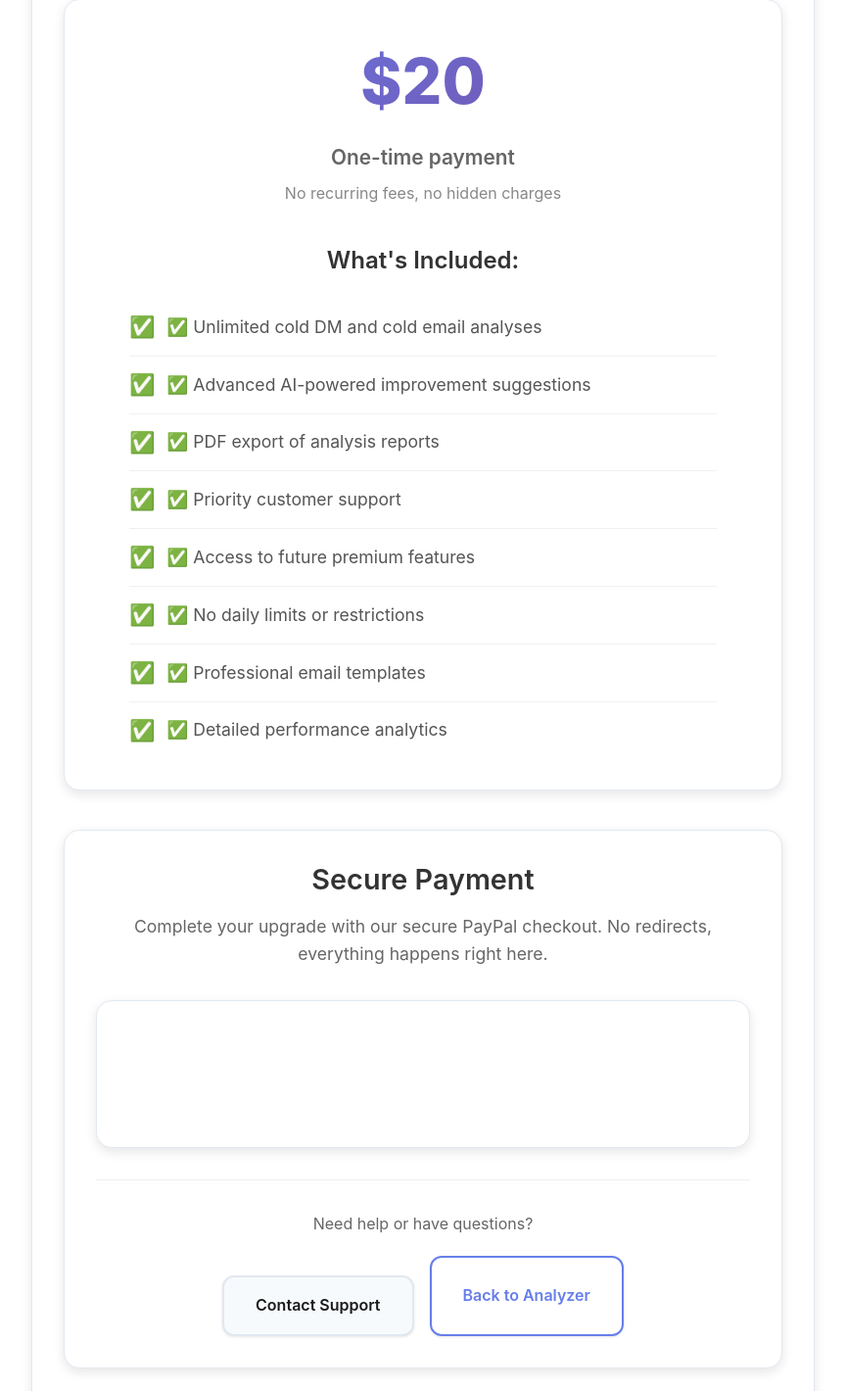
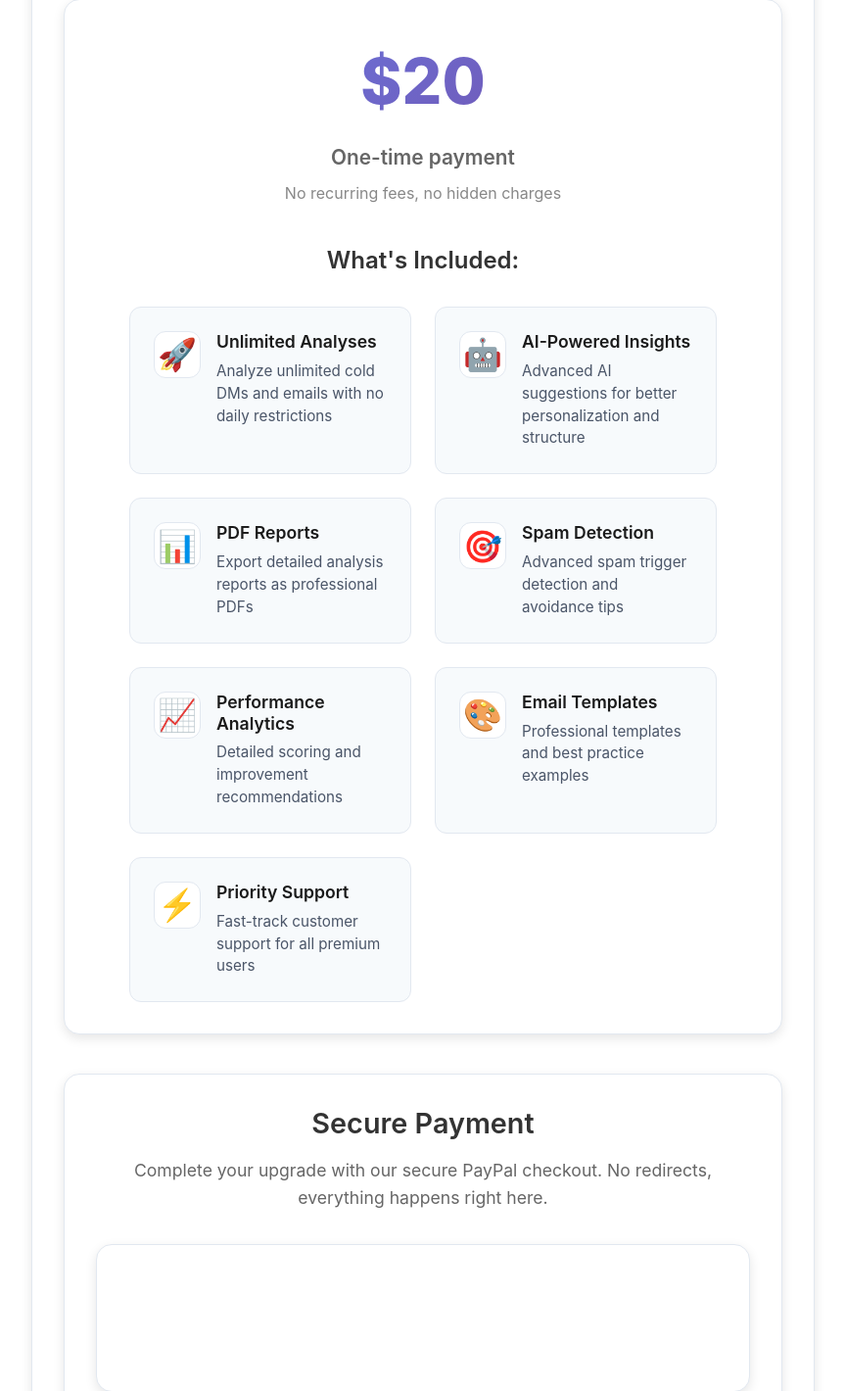
Before and after one commit to SandileGumede/ColdMail-Flask, a Flask app: page /paypal-checkout in a window 1280 px wide. Shown: the part 382-1802 px from the top of the page at 98% size, without its empty margins (208-1071 px from the left). Run offline with Flask 3, Linux system fonts and the light colour scheme; the visitor is signed in with stand-in values (Sample User, id 1); data comes from the database, SQL or seed files in the repository; parts of the project's set-up code (start-up, migrations or seed data) failed here and were passed over; some libraries are stand-ins or nearby versions.

Commit message:
Changes to checkout

```diff
--- a/templates/upgrade.html
+++ b/templates/upgrade.html
@@ -85,6 +85,87 @@
             margin-bottom: var(--space-lg);
             box-shadow: var(--shadow-md);
         }
+
+        /* Features Grid Styling */
+        .features-grid {
+            display: grid;
+            grid-template-columns: repeat(auto-fit, minmax(280px, 1fr));
+            gap: 1.5rem;
+            margin-top: 2rem;
+        }
+
+        .feature-item {
+            display: flex;
+            align-items: flex-start;
+            gap: 1rem;
+            padding: 1.5rem;
+            background: var(--surface-secondary, #f8f9fa);
+            border: 1px solid var(--border-primary, #e1e5e9);
+            border-radius: var(--radius-lg, 8px);
+            transition: all 0.3s ease;
+        }
+
+        .feature-item:hover {
+            transform: translateY(-2px);
+            box-shadow: var(--shadow-md, 0 4px 12px rgba(0, 0, 0, 0.1));
+            border-color: var(--accent-primary, #667eea);
+        }
+
+        .feature-icon {
+            font-size: 2rem;
+            flex-shrink: 0;
+            width: 3rem;
+            height: 3rem;
+            display: flex;
+            align-items: center;
+            justify-content: center;
+            background: var(--bg-card, #ffffff);
+            border-radius: var(--radius-lg, 8px);
+            border: 1px solid var(--border-primary, #e1e5e9);
+        }
+
+        .feature-content h4 {
+            margin: 0 0 0.5rem 0;
+            color: var(--text-primary, #1a365d);
+            font-size: 1.1rem;
+            font-weight: 600;
+        }
+
+        .feature-content p {
+            margin: 0;
+            color: var(--text-secondary, #666);
+            font-size: 0.95rem;
+            line-height: 1.5;
+        }
+
+        /* Dark mode feature adjustments */
+        [data-theme="dark"] .feature-item {
+            background: var(--surface-secondary);
+            border-color: var(--border-primary);
+        }
+
+        [data-theme="dark"] .feature-icon {
+            background: var(--bg-card);
+            border-color: var(--border-primary);
+        }
+
+        /* Responsive adjustments */
+        @media (max-width: 768px) {
+            .features-grid {
+                grid-template-columns: 1fr;
+                gap: 1rem;
+            }
+
+            .feature-item {
+                padding: 1rem;
+            }
+
+            .feature-icon {
+                font-size: 1.5rem;
+                width: 2.5rem;
+                height: 2.5rem;
+            }
+        }
     </style>
 </head>
 <body>
@@ -123,16 +204,63 @@
 
             <div class="pricing-features">
                 <h3>What's Included:</h3>
-                <ul>
-                    <li>✅ Unlimited cold DM and cold email analyses</li>
-                    <li>✅ Advanced AI-powered improvement suggestions</li>
-                    <li>✅ PDF export of analysis reports</li>
-                    <li>✅ Priority customer support</li>
-                    <li>✅ Access to future premium features</li>
-                    <li>✅ No daily limits or restrictions</li>
-                    <li>✅ Professional email templates</li>
-                    <li>✅ Detailed performance analytics</li>
-                </ul>
+                <div class="features-grid">
+                    <div class="feature-item">
+                        <div class="feature-icon">🚀</div>
+                        <div class="feature-content">
+                            <h4>Unlimited Analyses</h4>
+                            <p>Analyze unlimited cold DMs and emails with no daily restrictions</p>
+                        </div>
+                    </div>
+
+                    <div class="feature-item">
+                        <div class="feature-icon">🤖</div>
+                        <div class="feature-content">
+                            <h4>AI-Powered Insights</h4>
+                            <p>Advanced AI suggestions for better personalization and structure</p>
+                        </div>
+                    </div>
+
+                    <div class="feature-item">
+                        <div class="feature-icon">📊</div>
+                        <div class="feature-content">
+                            <h4>PDF Reports</h4>
+                            <p>Export detailed analysis reports as professional PDFs</p>
+                        </div>
+                    </div>
+
+                    <div class="feature-item">
+                        <div class="feature-icon">🎯</div>
+                        <div class="feature-content">
+                            <h4>Spam Detection</h4>
+                            <p>Advanced spam trigger detection and avoidance tips</p>
+                        </div>
+                    </div>
+
+                    <div class="feature-item">
+                        <div class="feature-icon">📈</div>
+                        <div class="feature-content">
+                            <h4>Performance Analytics</h4>
+                            <p>Detailed scoring and improvement recommendations</p>
+                        </div>
+                    </div>
+
+                    <div class="feature-item">
+                        <div class="feature-icon">🎨</div>
+                        <div class="feature-content">
+                            <h4>Email Templates</h4>
+                            <p>Professional templates and best practice examples</p>
+                        </div>
+                    </div>
+
+                    <div class="feature-item">
+                        <div class="feature-icon">⚡</div>
+                        <div class="feature-content">
+                            <h4>Priority Support</h4>
+                            <p>Fast-track customer support for all premium users</p>
+                        </div>
+                    </div>
+                </div>
             </div>
         </div>
 
```
